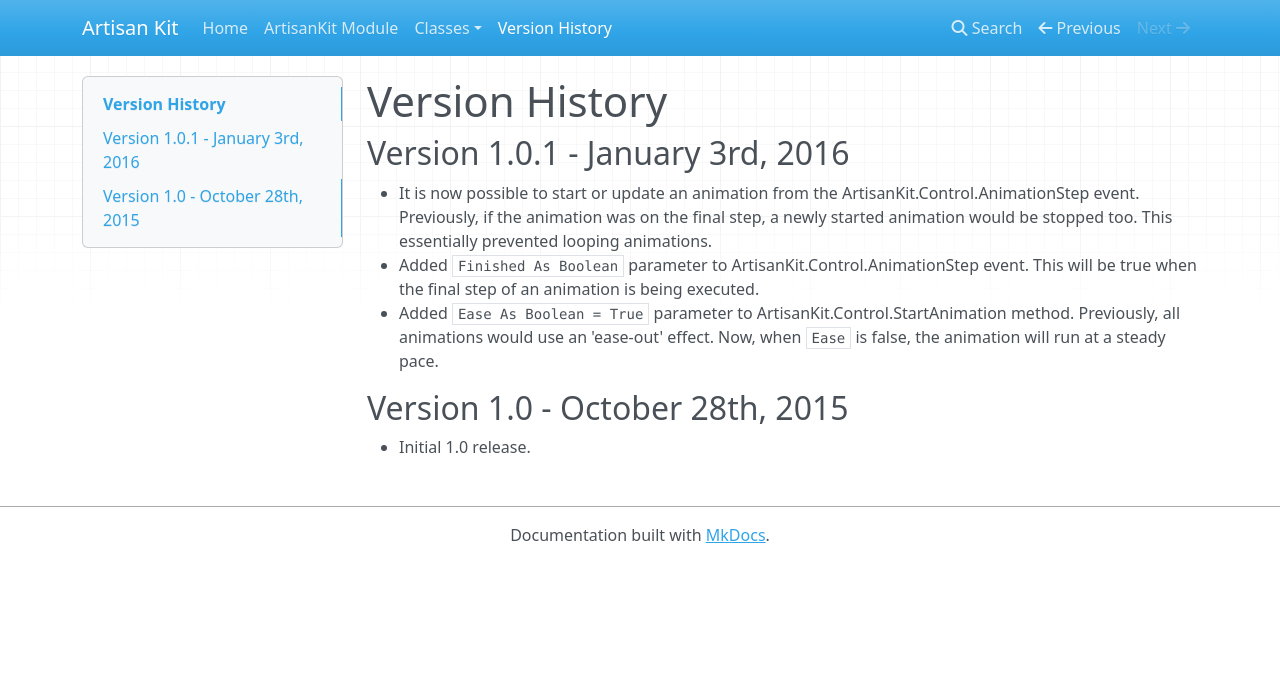
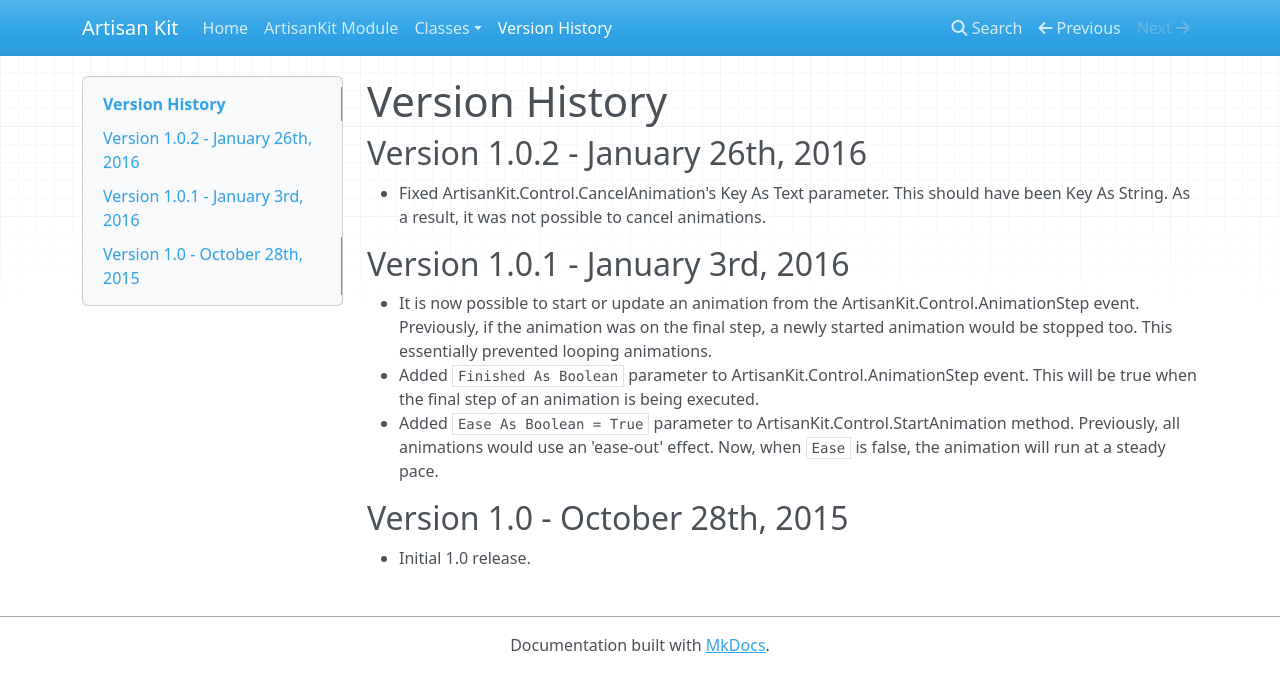
Before and after one commit to thommcgrath/ArtisanKit, an MkDocs documentation site: the page built from Documentation/docs/History.md, in a window 1280 px wide. Shown: the top 692 px of the page. Built offline with MkDocs 1.6.1, drawn with Linux system fonts in a browser that asks for light colours; nearby versions of some CDN libraries; old or Windows-style settings are respelled for this version of MkDocs.

Commit message:
Fixed a bug preventing cancelling of animations.
Fixed ArtisanKit.Control.CancelAnimation's Key As Text parameter. This
should have been Key As String. As a result, it was not possible to
cancel animations.

```diff
--- a/Documentation/docs/History.md
+++ b/Documentation/docs/History.md
@@ -1,4 +1,8 @@
 # Version History
+
+## Version 1.0.2 - January 26th, 2016
+
+- Fixed ArtisanKit.Control.CancelAnimation's Key As Text parameter. This should have been Key As String. As a result, it was not possible to cancel animations.
 
 ## Version 1.0.1 - January 3rd, 2016
 
```
Also changed, not shown: Documentation/docs/ArtisanKit.Control.md (+1 -1 lines), 2 other files.
